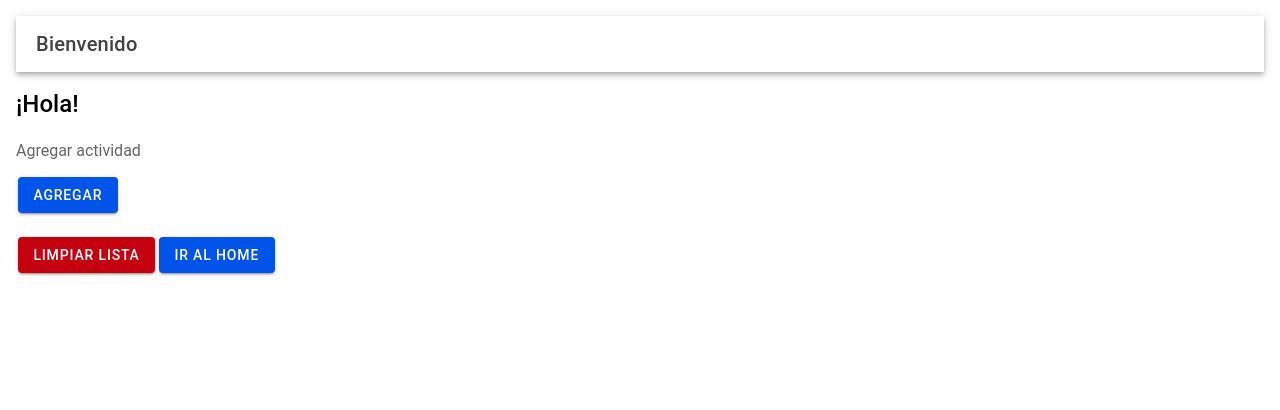
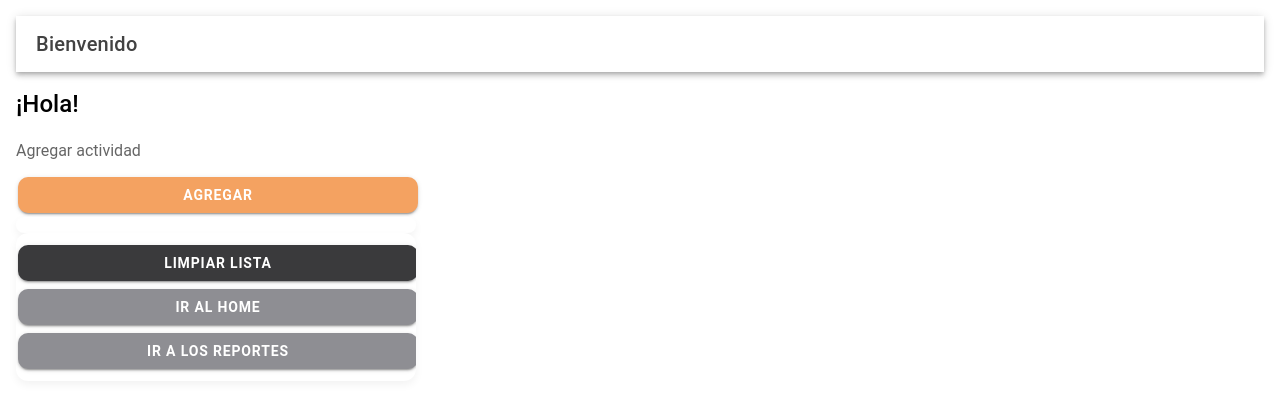
Before and after one commit to melchormoliver/weekreport, a React (Vite) app: page /welcome in a window 1280 px wide. Shown: the top 410 px of the page. Built offline with nearby package versions, Linux system fonts and the light colour scheme.

Commit message:
new version

```diff
--- a/src/pages/Home.css
+++ b/src/pages/Home.css
@@ -0,0 +1,82 @@
+/* Contenedor principal del reporte */
+.report-container {
+    display: flex;
+    flex-wrap: wrap;
+    justify-content: space-around;
+    gap: 1rem;
+    padding: 1rem;
+  }
+
+  /* Tarjeta de actividad */
+  .report-card {
+    background-color: var(--ion-background-color);
+    border: 1px solid var(--ion-color-step-150);
+    border-radius: 12px;
+    box-shadow: 0 4px 10px rgba(0,0,0,0.08);
+    padding: 1rem;
+    width: 100%;
+    max-width: 500px;
+    transition: transform 0.2s ease, box-shadow 0.2s ease;
+  }
+
+  .report-card:hover {
+    transform: translateY(-4px);
+    box-shadow: 0 6px 20px rgba(0,0,0,0.12);
+  }
+
+  /* Título del día */
+  .day-title {
+    font-size: 1.5rem;
+    font-weight: bold;
+    color: var(--ion-text-color);
+    text-align: center;
+    margin: 1rem 0;
+  }
+
+  /* Texto sin actividades */
+  .no-activities {
+    text-align: center;
+    color: var(--ion-color-medium);
+    margin-top: 2rem;
+    font-style: italic;
+  }
+
+  /* Estilo para gráficos */
+  .chart-container {
+    background-color: var(--ion-background-color);
+    border: 1px solid var(--ion-color-step-150);
+    border-radius: 12px;
+    padding: 1rem;
+    margin-top: 2rem;
+    width: 100%;
+    max-width: 500px;
+  }
+
+  /* Responsive */
+  @media (max-width: 600px) {
+    .report-card, .chart-container {
+      max-width: 100%;
+      padding: 0.75rem;
+    }
+
+    .day-title {
+      font-size: 1.2rem;
+    }
+  }
+
+  /* Colores personalizados para modo claro y oscuro */
+  :root {
+    --accent-color: #ff9500;
+  }
+
+  html[color-scheme="dark"] {
+    --ion-background-color: #1c1c1e;
+    --ion-text-color: #ffffff;
+    --ion-color-step-150: #2c2c2e;
+  }
+
+  html[color-scheme="light"] {
+    --ion-background-color: #ffffff;
+    --ion-text-color: #1c1c1e;
+    --ion-color-step-150: #d1d1d6;
+  }
--- a/src/pages/Home.tsx
+++ b/src/pages/Home.tsx
@@ -4,6 +4,7 @@ import Tasks from '../components/Tasks'; // Componente de tareas
 import Report from '../components/Report'; // Componente de reporte
 import useActivityList from '../services/useActivityList'; // Servicio que contiene las actividades
 import LineChartReport from '../components/LineChartReport';
+import './Home.css'
 const Home: React.FC = () => {
   const { activities } = useActivityList(); // Obtenemos las actividades del servicio
   const [isWeekend, setIsWeekend] = useState(false);
@@ -29,7 +30,7 @@ const Home: React.FC = () => {
         activities && activities.length > 0 ? (
           <div style={{ display: 'flex', flexWrap: 'wrap', justifyContent: 'space-around' }}>
             {activities.map((activity, index) => (
-              <div key={index} style={{ margin: '10px' }}>
+              <div key={index} className="report-card">
                 <Report key={index} activity={activity} view={[500, 300]} total={activity.total} />
               </div>
             ))}
--- /dev/null
+++ b/src/pages/Welcome.css
@@ -0,0 +1,123 @@
+/* Contenedor principal */
+.welcome-container {
+    display: flex;
+    flex-direction: column;
+    align-items: center;
+    padding: 2rem 1rem;
+    gap: 1rem;
+  }
+
+  /* Título de bienvenida */
+  .welcome-title {
+    font-size: 1.8rem;
+    font-weight: bold;
+    color: var(--ion-text-color);
+    margin-bottom: 1rem;
+  }
+
+  /* Estilo para el input */
+  ion-input {
+    --background: var(--ion-background-color);
+    --color: var(--ion-text-color);
+    --placeholder-color: var(--ion-color-medium);
+    border: 1px solid var(--ion-color-step-150);
+    border-radius: 8px;
+    padding: 0.5rem;
+    width: 100%;
+    max-width: 400px;
+    box-sizing: border-box;
+  }
+
+  /* Lista de actividades */
+  ion-list {
+    width: 100%;
+    max-width: 400px;
+    border: 1px solid var(--ion-color-step-150);
+    border-radius: 12px;
+    background-color: var(--ion-background-color);
+    box-shadow: 0 4px 8px rgba(0,0,0,0.05);
+  }
+
+  ion-item {
+    --background: transparent;
+    --color: var(--ion-text-color);
+    border-bottom: 1px solid var(--ion-color-step-150);
+  }
+
+  ion-item:last-child {
+    border-bottom: none;
+  }
+
+  /* Botones */
+  ion-button {
+    width: 100%;
+    max-width: 400px;
+    --border-radius: 10px;
+    font-weight: bold;
+  }
+
+  ion-button[color="primary"] {
+    --background: var(--accent-color);
+    --color: #fff;
+  }
+
+  ion-button[color="danger"] {
+    --background: #ff3b30;
+    --color: #fff;
+  }
+
+  /* Responsive */
+  @media (max-width: 600px) {
+    .welcome-container {
+      padding: 1rem;
+      gap: 0.75rem;
+    }
+
+    .welcome-title {
+      font-size: 1.4rem;
+    }
+  }
+
+  /* Colores personalizados para dark y light mode */
+  :root {
+    --accent-color: #ff9500;
+  }
+
+  html[color-scheme="dark"] {
+    --ion-background-color: #1c1c1e;
+    --ion-text-color: #ffffff;
+    --ion-color-step-150: #2c2c2e;
+  }
+
+  html[color-scheme="light"] {
+    --ion-background-color: #ffffff;
+    --ion-text-color: #1c1c1e;
+    --ion-color-step-150: #d1d1d6;
+  }
+  ion-button {
+    width: 100%;
+    max-width: 400px;
+    --border-radius: 10px;
+    font-weight: bold;
+    transition: background 0.2s ease;
+  }
+
+  ion-button.add {
+    --background: #f4a261;
+    --color: white;
+  }
+
+
+  ion-button.danger {
+    --background: #3a3a3c;
+    --color: white;
+  }
+
+  ion-button.neutral {
+    --background: #8e8e93;
+    --color: white;
+  }
+
+  ion-button.neutral:hover {
+    --background: #ff9500;
+  }
--- a/src/pages/Welcome.tsx
+++ b/src/pages/Welcome.tsx
@@ -11,7 +11,8 @@ import {
 } from "@ionic/react";
 import { useHistory } from "react-router-dom";
 import useActivityList from "../services/useActivityList"; // Asegúrate de importar el hook correcto
-
+import LineChartReport from "../components/LineChartReport";
+import './Welcome.css';
 const Welcome: React.FC = () => {
   const history = useHistory();
   const { activities, addActivity, clearActivities } = useActivityList();
@@ -20,7 +21,9 @@ const Welcome: React.FC = () => {
   const goToHome = () => {
     history.push("/home");
   };
-
+  const showReports = () => {
+    history.push("/home");
+  };
   const handleAddActivity = () => {
     if (activity.trim() !== "") {
       addActivity(activity); // Agregamos la actividad
@@ -41,14 +44,17 @@ const Welcome: React.FC = () => {
         placeholder="Agregar actividad"
         onIonChange={(e) => setActivity(e.detail.value!)}
       />
-      <IonButton onClick={handleAddActivity}>Agregar</IonButton>
+      <IonButton onClick={handleAddActivity} className="add">Agregar</IonButton>
       <IonList>
         {activities.map((act, index) => (
           <IonItem key={index}>{act.name}</IonItem> // 🔹 Asegurar que se muestre correctamente
         ))}
       </IonList>
-      <IonButton onClick={clearActivities} color="danger">Limpiar Lista</IonButton>
-      <IonButton onClick={goToHome}>Ir al Home</IonButton>
+      <IonList>
+        <IonButton onClick={clearActivities} className="danger">Limpiar Lista</IonButton>
+        <IonButton onClick={goToHome} className="neutral">Ir al Home</IonButton>
+        <IonButton onClick={showReports} className="neutral">Ir a los reportes</IonButton>
+      </IonList>
     </IonContent>
   );
 };
```
